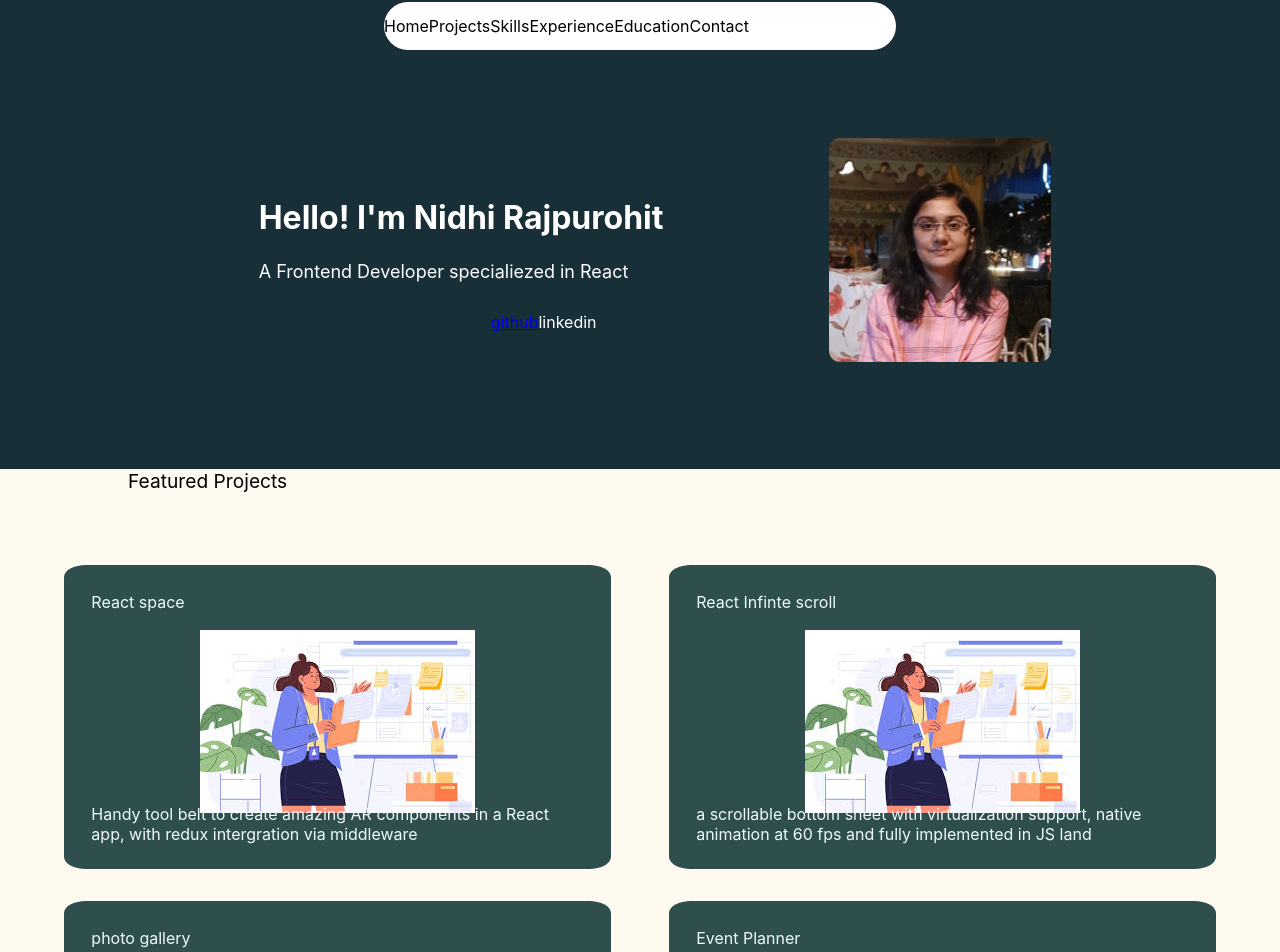
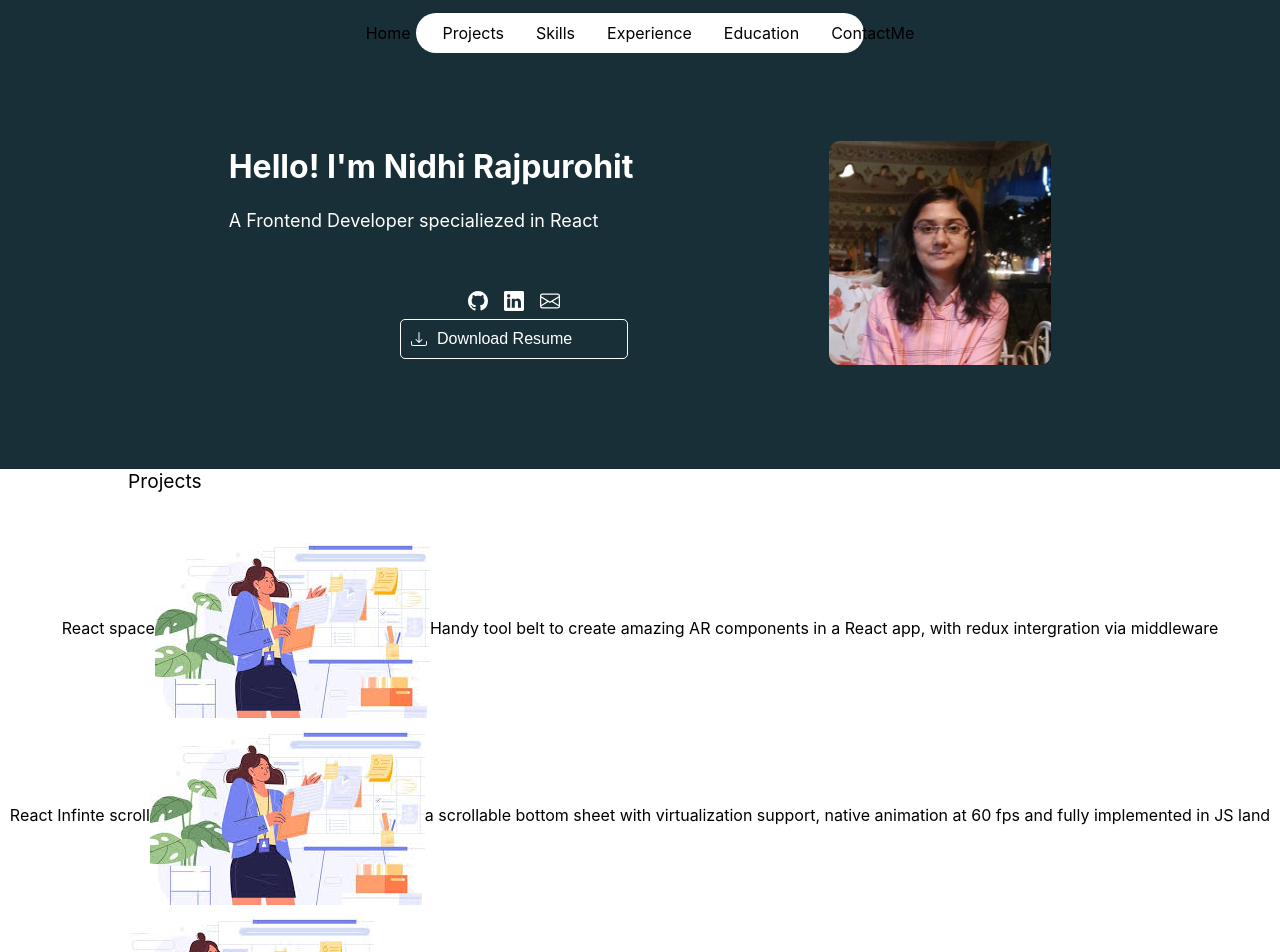
Before and after one commit to nidhxi24/Portfolio, a React (Create React App) app: page / in a window 1280 px wide. Shown: the part 11-963 px from the top of the page. Built offline with nearby package versions, Linux system fonts and the light colour scheme.

Commit message:
3'rd commit

```diff
--- a/src/About.css
+++ b/src/About.css
@@ -1,8 +1,3 @@
-/* .MAin{
-    display: flex;
-    f
-} */
-
 .main{
     display: flex;
     flex-direction: column;
@@ -13,11 +8,7 @@
 .about-main {
     display: flex;
     align-items: center;
-    /* height: 40vh; */
     justify-content: center;
-    /* background-color: darkslategray; */
-    /* color: white; */
-    /* background-color: rgb(25, 47, 56); */
 }
 
 .profile {
@@ -42,6 +33,7 @@
     display: flex;
     flex-direction: column;
     margin: 5%;
+    margin-left: 0;
     align-items: left;
     font-size: large;
 
@@ -56,9 +48,50 @@
 
 .about-button{
     display: flex;
+    flex-direction: column;
     align-items: center;
-    justify-content: center;
-    margin-left: 5%;
-    align-items: flex-start;
-    /* justify-content: space-between; */
+    margin: 5%;
+    margin-left: 0;
+    gap: 0.5em;
 }
+
+.about-button-icon{
+    display: flex;
+    flex-direction: row;
+    gap: 1em;
+}
+.button-icon{
+    display: flex;
+    flex-direction: row;
+    background-color: rgb(25, 47, 56);
+    align-items: center;
+    color: white;
+    cursor: pointer;
+}
+
+.button-icon hover{
+    color: rgb(25, 47, 56);
+}
+
+.button-with-icon{
+    display: flex;
+    width: 40%;
+    background-color: rgb(25, 47, 56);
+    align-items: center;
+
+    color: white;
+    border: 0.1em solid white;
+    cursor: pointer;
+
+}
+
+.button-with-icon svg {
+    margin-right: 5%;
+}
+
+.button-icon:hover, .button-with-icon:hover {
+    background-color: rgb(35, 57, 66); /* Slightly lighter color on hover */
+    color: #d3d3d3; /* Light grey color on hover */
+    border-color: #d3d3d3; /* Light grey border color */
+    box-shadow: 0 2px 5px rgba(0, 0, 0, 0.3); /* Optional: Box shadow for depth */
+}
--- a/src/About.js
+++ b/src/About.js
@@ -1,11 +1,16 @@
 import './About.css'
+import React from 'react';
 import Navbar from './Navbar';
+import { BrowserRouter as Router } from 'react-router-dom';
 import profile from './img.jpeg';
 function About() {
     return (
 
         <div className='main'>
-            <Navbar />
+
+            <Router>
+                <Navbar />
+            </Router>
             <div className='about-main'>
 
                 <div className='about'>
@@ -18,11 +23,35 @@
                         specialiezed in React
                     </div>
                     <div className='about-button'>
-                        <div>
-                            <a href='https:/github.com'>github</a>
+
+                        <div className='about-button-icon'>
+                            <div className='button-icon' onClick={() => window.open('https://github.com/nidhxi24', '_blank')}>
+                                <svg xmlns="http://www.w3.org/2000/svg" width="20" height="20" fill="currentColor" class="bi bi-github" viewBox="0 0 16 16">
+                                    <path d="M8 0C3.58 0 0 3.58 0 8c0 3.54 2.29 6.53 5.47 7.59.4.07.55-.17.55-.38 0-.19-.01-.82-.01-1.49-2.01.37-2.53-.49-2.69-.94-.09-.23-.48-.94-.82-1.13-.28-.15-.68-.52-.01-.53.63-.01 1.08.58 1.23.82.72 1.21 1.87.87 2.33.66.07-.52.28-.87.51-1.07-1.78-.2-3.64-.89-3.64-3.95 0-.87.31-1.59.82-2.15-.08-.2-.36-1.02.08-2.12 0 0 .67-.21 2.2.82.64-.18 1.32-.27 2-.27s1.36.09 2 .27c1.53-1.04 2.2-.82 2.2-.82.44 1.1.16 1.92.08 2.12.51.56.82 1.27.82 2.15 0 3.07-1.87 3.75-3.65 3.95.29.25.54.73.54 1.48 0 1.07-.01 1.93-.01 2.2 0 .21.15.46.55.38A8.01 8.01 0 0 0 16 8c0-4.42-3.58-8-8-8" />
+                                </svg>
+                            </div>
+
+                            <div className='button-icon' onClick={() => window.open('https://linkedin.com/in/nidhi-rajpurohit-09731a21b/', '_blank')}>
+                                <svg xmlns="http://www.w3.org/2000/svg" width="20" height="20" fill="currentColor" class="bi bi-linkedin" viewBox="0 0 16 16">
+                                    <path d="M0 1.146C0 .513.526 0 1.175 0h13.65C15.474 0 16 .513 16 1.146v13.708c0 .633-.526 1.146-1.175 1.146H1.175C.526 16 0 15.487 0 14.854zm4.943 12.248V6.169H2.542v7.225zm-1.2-8.212c.837 0 1.358-.554 1.358-1.248-.015-.709-.52-1.248-1.342-1.248S2.4 3.226 2.4 3.934c0 .694.521 1.248 1.327 1.248zm4.908 8.212V9.359c0-.216.016-.432.08-.586.173-.431.568-.878 1.232-.878.869 0 1.216.662 1.216 1.634v3.865h2.401V9.25c0-2.22-1.184-3.252-2.764-3.252-1.274 0-1.845.7-2.165 1.193v.025h-.016l.016-.025V6.169h-2.4c.03.678 0 7.225 0 7.225z" />
+                                </svg>
+                            </div>
+
+                            <div className='button-icon' onClick={() => window.open('https://linkedin.com/in/nidhi-rajpurohit-09731a21b/', '_blank')}>
+                                <svg xmlns="http://www.w3.org/2000/svg" width="20" height="20" fill="currentColor" class="bi bi-envelope" viewBox="0 0 16 16">
+                                    <path d="M0 4a2 2 0 0 1 2-2h12a2 2 0 0 1 2 2v8a2 2 0 0 1-2 2H2a2 2 0 0 1-2-2zm2-1a1 1 0 0 0-1 1v.217l7 4.2 7-4.2V4a1 1 0 0 0-1-1zm13 2.383-4.708 2.825L15 11.105zm-.034 6.876-5.64-3.471L8 9.583l-1.326-.795-5.64 3.47A1 1 0 0 0 2 13h12a1 1 0 0 0 .966-.741M1 11.105l4.708-2.897L1 5.383z" />
+                                </svg>
+                            </div>
                         </div>
 
-                        <div>linkedin</div>
+                        <button className='button-with-icon' onClick={() => window.open('https://github.com/nidhxi24', '_blank')}>
+                            <svg xmlns="http://www.w3.org/2000/svg" width="16" height="16" fill="currentColor" class="bi bi-download" viewBox="0 0 16 16">
+                                <path d="M.5 9.9a.5.5 0 0 1 .5.5v2.5a1 1 0 0 0 1 1h12a1 1 0 0 0 1-1v-2.5a.5.5 0 0 1 1 0v2.5a2 2 0 0 1-2 2H2a2 2 0 0 1-2-2v-2.5a.5.5 0 0 1 .5-.5" />
+                                <path d="M7.646 11.854a.5.5 0 0 0 .708 0l3-3a.5.5 0 0 0-.708-.708L8.5 10.293V1.5a.5.5 0 0 0-1 0v8.793L5.354 8.146a.5.5 0 1 0-.708.708z" />
+                            </svg>
+                            <span>Download Resume</span>
+                            {/* Resume Download */}
+                        </button>
                     </div>
                 </div>
 
--- a/src/App.js
+++ b/src/App.js
@@ -3,6 +3,7 @@
 import Project from './Projects';
 import ContactMe from './ContactMe';
 import './App.css';
+import Skills from './Skills';
 
 function App() {
   return (
@@ -10,7 +11,9 @@
       {/* <Navbar/> */}
       <About/>
       <Project/>
+      <Skills/>
       <ContactMe/>
+
     </>
   );
 }
--- a/src/Navbar.css
+++ b/src/Navbar.css
@@ -1,21 +1,26 @@
 .nav-main {
     display: flex;
-    height: 6vh;
-
+    height: 5vh;
+    width: 35%;
     background-color: white;
     color: black;
     align-items: center;
     justify-content: center;
-    margin-left: 30%;
-    margin-right: 30%;
-    margin-top: 1%;
+    margin: 0 auto;
+    margin-top: 1.5em;
     border-radius: 1.75em;
-    justify-content: space-between;
+    flex-wrap: wrap;
 }
 
-.nav-box{
-    display: flex;
-    justify-content: space-between;
-
+.nav-box a{
+    padding: 0 1em;
+    /* padding: 1em 1em; */
+    text-decoration: none;
+    color: inherit;
 
 }
+
+.nav-box a:hover{
+    background-color: rgb(237, 241, 242);
+    border-radius: 25%;
+}
--- a/src/Navbar.js
+++ b/src/Navbar.js
@@ -3,19 +3,19 @@
 // import {Routes, Route} from "react-router-dom";
 import ContactMe from './ContactMe';
 import Project from './Projects';
+import { Link } from 'react-router-dom';
 
 function Navbar() {
     return (
         <div className="nav-main">
             <div className='nav-box'>
 
-                <div>Home</div>
-                <div>Projects</div>
-                <div>Skills</div>
-                <div>Experience</div>
-                <div>Education</div>
-                <div>Contact</div>
-
+                <Link to="/">Home</Link>
+                <Link to= "/projects">Projects</Link>
+                <Link to="/skills">Skills</Link>
+                <Link to= "/experience">Experience</Link>
+                <Link to="/education">Education</Link>
+                <Link to="/contact">ContactMe</Link>
             </div>
         </div>
     );
--- a/src/Project.css
+++ b/src/Project.css
@@ -1,9 +1,9 @@
 .project-main {
-    background-color: floralwhite;
+    background-color: white;
     color: black;
     display: flex;
     /* justify-content: center; */
-    height: 100vh;
+    height: 200vh;
     /* align-items: center; */
     flex-direction: column;
 }
@@ -16,34 +16,40 @@
 }
 
 .all-project {
-    display: grid;
-    height: 100%;
-    margin: 5%;
-    grid-template-columns: repeat(2, 1fr);
-    gap: 5%;
+    display: flex;
+    flex-direction: column;
+    justify-content: center;
+    align-content: center;
+    margin-top: 2%;
+    /* height: 100%; */
+    /* margin: 5%; */
+    /* grid-template-columns: repeat(2, 1fr); */
+    /* gap: 5%; */
     /* align-items: center; */
 }
 
 .box{
     display: flex;
-    flex-direction: column;
-    background-color:darkslategray;
-    color: aliceblue;
-    padding: 5%;
+    /* flex-direction: column; */
+    /* background-color:darkslategray; */
+    justify-content: center;
+    align-items: center;
+    /* color: ; */
+    /* padding: 5%; */
     border-radius: 4%;
 }
 
 .box-heading{
-    width: 100%;
-    height: 15%;
+    /* width: 100%; */
+    /* height: 15%; */
 }
 
 .box-img{
-    align-self: center;
-    height: 70%;
+    /* align-self: center; */
+    /* height: 70%; */
 }
 
 .box-content{
-    height: 5%;
+    /* height: 5%; */
 
 }
--- a/src/Projects.js
+++ b/src/Projects.js
@@ -4,7 +4,7 @@
     return (
         <div className='project-main'>
             <div className='project-heading'>
-                Featured Projects
+                Projects
             </div>
 
             <div className='all-project'>
--- /dev/null
+++ b/src/Skills.css
@@ -0,0 +1,18 @@
+.skill-main{
+    display: flex;
+    height: 60vh;
+
+}
+
+.skill-heading{
+    display: flex;
+    height: 20%;
+    justify-content: center;
+    align-items: center;
+    font-weight: 500;
+    font-size: 2em;
+}
+
+.skill-icon{
+
+}
--- /dev/null
+++ b/src/Skills.js
@@ -0,0 +1,11 @@
+import React from "react";
+import './Skills.css';
+function Skills(){
+    return(
+        <div className="skill-main">
+            <div className="skill-heading">Skills</div>
+            <div className="skill-icons"></div>
+        </div>
+    );
+}
+export default Skills;
```
